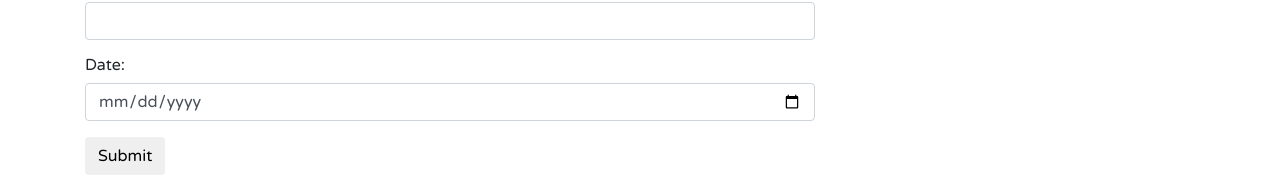
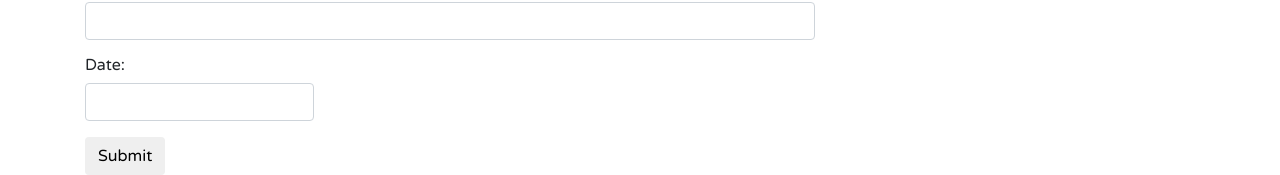
Before and after one commit to harsh-95/exercise-tracker, a React (Create React App) app in the folder exercise-tracker/frontend/: page /create in a window 1280 px wide. Shown: the part 283-458 px from the top of the page. Built offline with nearby package versions, Linux system fonts and the light colour scheme.

Commit message:
added Date Picker

```diff
--- a/exercise-tracker/frontend/src/components/CreateExercise.js
+++ b/exercise-tracker/frontend/src/components/CreateExercise.js
@@ -1,4 +1,6 @@
 import React, { Component } from "react";
+import DatePicker from 'react-datepicker';
+import 'react-datepicker/dist/react-datepicker.css';
 
 class CreateExercise extends Component{
 
@@ -20,6 +22,14 @@ class CreateExercise extends Component{
         const {name, value} = e.target;
         var user = {...this.state.user};
         user[name] = value;
+        this.setState({
+            user
+        })
+    }
+
+    onChangeDate = (date)=>{
+        let user = {...this.state.user};
+        user.date = date;
         this.setState({
             user
         })
@@ -55,7 +65,9 @@ class CreateExercise extends Component{
                                 </div>
                                 <div className="form-group">
                                     <label for="date">Date:</label>
-                                    <input type="date" name="date" id="date" onChange={this.onChangeField} className="form-control"/>
+                                    <div>
+                                        <DatePicker selected={this.state.date} onChange={this.onChangeDate} className="form-control"/>
+                                    </div>
                                 </div>
                                 <input type="submit" className="btn btn-sucess" value="Submit"/>
                             </form>
```
Also changed, not shown: 1 other file (tests, documents, lock files or other folders).
